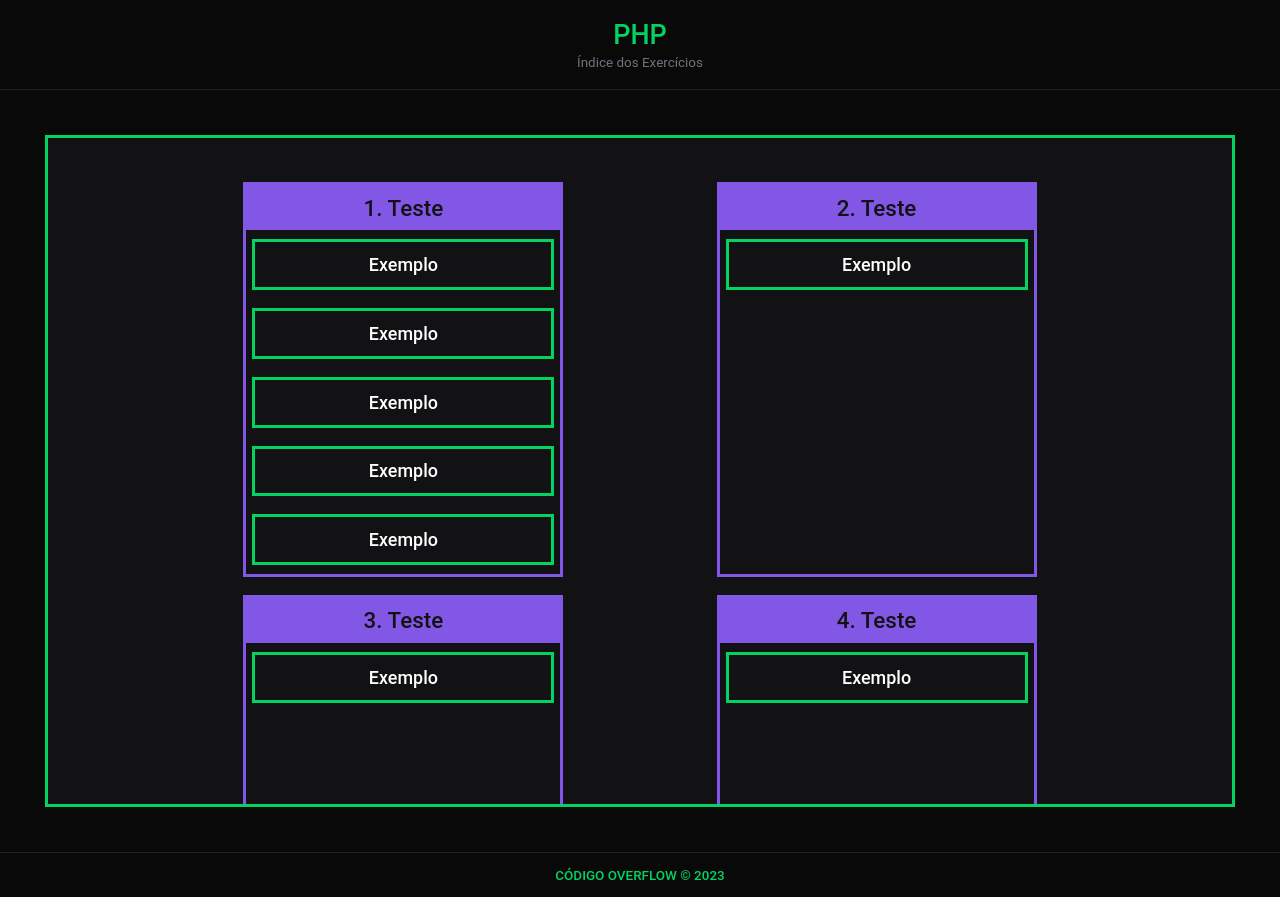
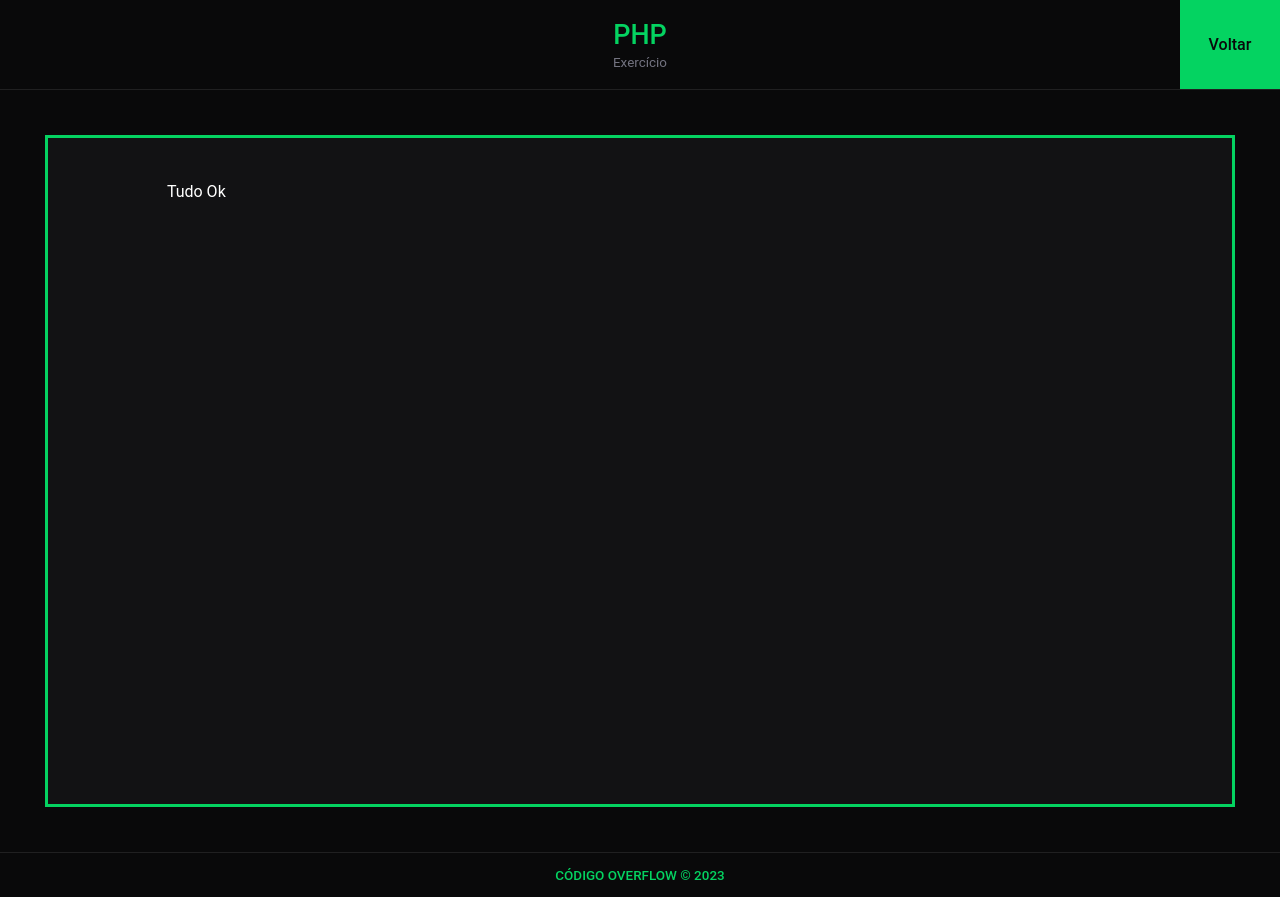
Before and after one commit to Maykon-JDS/estudo_php, a PHP site: page /index.php?dir=exercicio_sql&file=conectando_ao_banco_de_dados in a window 1280 px wide. Run offline with PHP 8.4, Linux system fonts and the light colour scheme.

Commit message:
construindo layout e rotas v0.4
Criação de rotas tipo GET e modificações na estilização no site

```diff
--- /dev/null
+++ b/php/View/exercicio.css
@@ -0,0 +1,27 @@
+
+.conteudo>.exercicio {
+    color: white;
+}
+
+.cabecalho{
+    position: relative;
+}
+
+.cabecalho .botao_voltar {
+    position: absolute;
+    display: flex;
+    right: 0px;
+    height: 100%;
+    background: var(--destaque_tema_1);
+    width: 100px;
+    align-items: center;
+    justify-content: center;
+    text-decoration: none;
+    font-weight: 500;
+    color: var(--black_tema_1);
+    transition: all 150ms ease-in-out;
+}
+
+.cabecalho .botao_voltar:hover {
+    opacity: 0.8;
+}
--- a/php/View/style.css
+++ b/php/View/style.css
@@ -1,6 +1,4 @@
-@keyframes identifier {
-
-}
+@keyframes identifier {}
 
 :root {
     --black_tema_1: #09090a;
@@ -117,6 +115,10 @@ footer {
     color: var(--suave_black_tema_1);
 }
 
+:has(.modulo:hover) .modulo:not(:hover) {
+    opacity: 0.5;
+}
+
 .modulo>ul {
     display: flex;
     flex-direction: column;
@@ -160,11 +162,11 @@ footer {
 
 }
 
-.modulo li:hover::before{
+.modulo li:hover::before {
     width: 100%;
     animation-timing-function: ease-in-out;
     animation-duration: 2s;
-    background: linear-gradient(90deg, var(--destaque_tema_1) 100%, rgba(0 ,0 ,0 ,0) 0);
+    background: linear-gradient(90deg, var(--destaque_tema_1) 100%, rgba(0, 0, 0, 0) 0);
 }
 
 .modulo li a {
@@ -183,7 +185,7 @@ footer {
 }
 
 
-.modulo li a:hover {
+.modulo li:hover a {
     color: var(--suave_black_tema_1);
 }
 
--- /dev/null
+++ b/php/exercicio_sql/conectando_ao_banco_de_dados.php
@@ -0,0 +1,3 @@
+<?=
+"Tudo Ok"
+?>
--- /dev/null
+++ b/php/funcoes.php
@@ -0,0 +1,33 @@
+<?php
+function estilizar_exercicio(){
+    if($_GET){
+        return '<link rel="stylesheet" href="/View/exercicio.css">';
+    }
+}
+
+function criacao_subtitulo(){
+    if($_GET){
+        return "<h2>Exercício</h2>";
+    } else{
+        return "<h2>Índice dos Exercícios</h2>";
+    }
+}
+
+function voltar(){
+    if($_GET){
+        return "<a href='index.php' class='botao_voltar'>Voltar</a> ";
+    }
+}
+
+function adicionador_conteudo(){
+    if ($_GET) {
+        echo "<div class='exercicio'>";
+        include("{$_GET['dir']}/{$_GET['file']}.php");
+        echo "</div>";
+    } else {
+        include("indice_de_exercicios.php");
+    }
+}
+
+
+?>
--- a/php/index.php
+++ b/php/index.php
@@ -1,3 +1,5 @@
+<?php include("funcoes.php")?>
+
 <!DOCTYPE html>
 <html lang="pt-br">
 
@@ -7,110 +9,25 @@
     <meta name="viewport" content="width=device-width, initial-scale=1.0">
     <link rel="stylesheet" href="/View/reset.css">
     <link rel="stylesheet" href="/View/style.css">
+
+    <?= estilizar_exercicio() ?>
+
     <title>Estudo PHP</title>
 </head>
 
 <body>
     <header class="cabecalho">
         <h1>PHP</h1>
-        <h2>Índice dos Exercícios</h2>
+
+        <?= criacao_subtitulo() ?>
+
+        <?= voltar() ?>
+
     </header>
+
     <main class="principal">
         <div class="conteudo">
-            <nav class="modulos">
-                <div class="modulo">
-                    <div class="titulo_do_modulo">
-                        <h3>1. Teste</h3>
-                    </div>
-                    <ul>
-                        <li>
-                            <a href="exercicio.php">
-                                Exemplo
-                            </a>
-                        </li>
-                        <li>
-                            <a href="exercicio.php">
-                                Exemplo
-                            </a>
-                        </li>
-                        <li>
-                            <a href="exercicio.php">
-                                Exemplo
-                            </a>
-                        </li>
-                        <li>
-                            <a href="exercicio.php">
-                                Exemplo
-                            </a>
-                        </li>
-                        <li>
-                            <a href="exercicio.php">
-                                Exemplo
-                            </a>
-                        </li>
-                    </ul>
-                </div>
-                <div class="modulo">
-                    <div class="titulo_do_modulo">
-                        <h3>2. Teste</h3>
-                    </div>
-                    <ul>
-                        <li>
-                            <a href="exercicio.php">
-                                Exemplo
-                            </a>
-                        </li>
-                    </ul>
-                </div>
-                <div class="modulo">
-                    <div class="titulo_do_modulo">
-                        <h3>3. Teste</h3>
-                    </div>
-                    <ul>
-                        <li>
-                            <a href="exercicio.php">
-                                Exemplo
-                            </a>
-                        </li>
-                    </ul>
-                </div>
-                <div class="modulo">
-                    <div class="titulo_do_modulo">
-                        <h3>4. Teste</h3>
-                    </div>
-                    <ul>
-                        <li>
-                            <a href="exercicio.php">
-                                Exemplo
-                            </a>
-                        </li>
-                    </ul>
-                </div>
-                <div class="modulo">
-                    <div class="titulo_do_modulo">
-                        <h3>5. Teste</h3>
-                    </div>
-                    <ul>
-                        <li>
-                            <a href="exercicio.php">
-                                Exemplo
-                            </a>
-                        </li>
-                    </ul>
-                </div>
-                <div class="modulo">
-                    <div class="titulo_do_modulo">
-                        <h3>6. Teste</h3>
-                    </div>
-                    <ul>
-                        <li>
-                            <a href="exercicio.php">
-                                Exemplo
-                            </a>
-                        </li>
-                    </ul>
-                </div>
-            </nav>
+            <?php adicionador_conteudo() ?>
         </div>
     </main>
     <footer class="rodape">
```
Also changed, not shown: php/indice_de_exercicios.php (added, +94 -0 lines).
